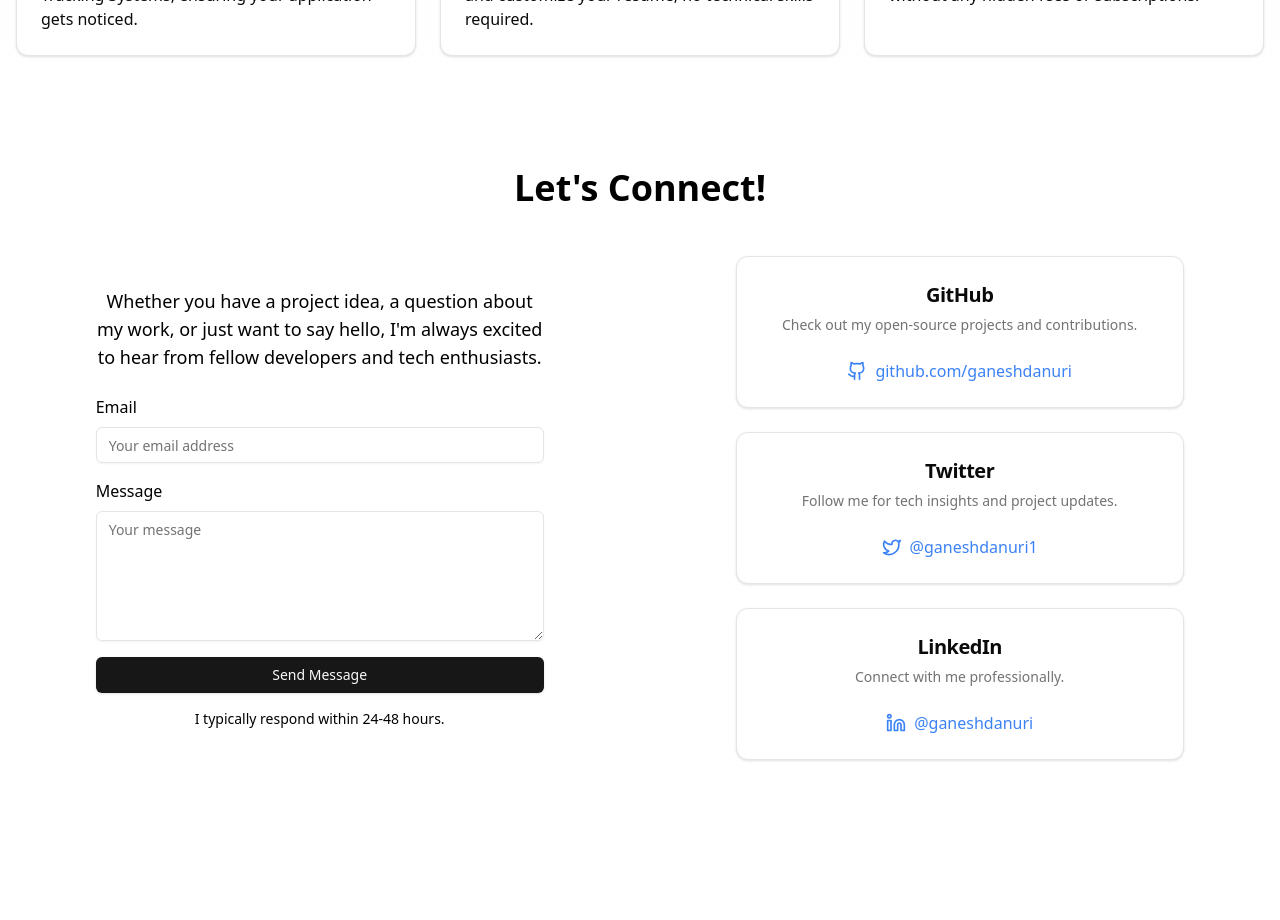
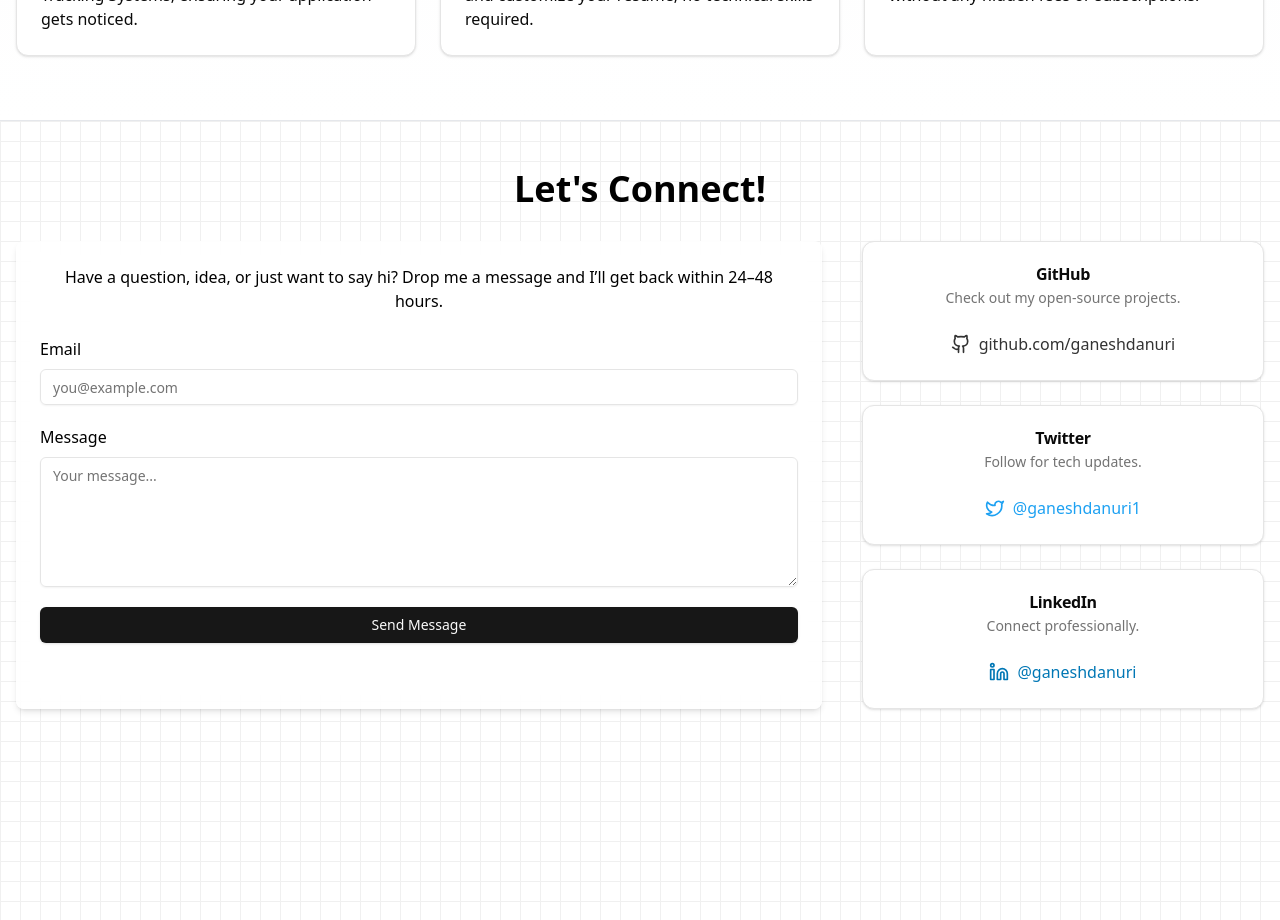
Before and after one commit to ganeshdanuri/mirai, a React (Vite) app in the folder client/: page / in a window 1280 px wide. Shown: the part 680-1600 px from the top of the page. Built offline with nearby package versions, Linux system fonts and the light colour scheme; a web font is replaced by a local one; what @react-pdf/renderer would draw is missing.

Commit message:
Update Support.jsx

```diff
--- a/client/src/components/Support.jsx
+++ b/client/src/components/Support.jsx
@@ -2,7 +2,9 @@ import { useForm } from "react-hook-form";
 import { zodResolver } from "@hookform/resolvers/zod";
 import * as z from "zod";
 import emailjs from "@emailjs/browser";
-import { Github, Twitter, Linkedin } from "lucide-react";
+import { Github, Twitter, Linkedin, Loader2, CheckCircle } from "lucide-react";
+import { motion } from "framer-motion";
+
 import {
   Form,
   FormControl,
@@ -28,28 +30,36 @@ const formSchema = z.object({
   message: z.string().min(1, { message: "Please enter a message" }),
 });
 
-const SocialLink = ({ href, icon: Icon, children }) => (
+const SocialLink = ({ href, icon: Icon, children, color }) => (
   <a
     href={href}
     target="_blank"
     rel="noopener noreferrer"
-    className="flex items-center space-x-2 text-blue-500 hover:underline"
+    className="flex items-center space-x-2 hover:underline"
+    style={{ color }}
   >
     <Icon className="h-5 w-5" />
     <span>{children}</span>
   </a>
 );
 
+const BackgroundLines = () => (
+  <div className="absolute inset-0 -z-10 bg-[radial-gradient(transparent_1px,transparent_1px),_linear-gradient(to_right,#f0f0f0_1px,transparent_1px),_linear-gradient(to_bottom,#f0f0f0_1px,transparent_1px)] bg-[length:20px_20px]" />
+);
+
 const SupportPage = () => {
   const { toast } = useToast();
-
   const form = useForm({
     resolver: zodResolver(formSchema),
-    defaultValues: {
-      reply_to: "",
-      message: "",
-    },
+    defaultValues: { reply_to: "", message: "" },
   });
+
+  const {
+    handleSubmit,
+    control,
+    reset,
+    formState: { isSubmitting, isSubmitSuccessful },
+  } = form;
 
   const onSubmit = async (data) => {
     try {
@@ -66,9 +76,8 @@ const SupportPage = () => {
         title: "Message sent successfully!",
         description: "I'll get back to you as soon as possible.",
       });
-      form.reset();
+      reset();
     } catch (error) {
-      console.error(error);
       toast({
         title: "Failed to send message",
         description: "Please try again later.",
@@ -78,79 +87,103 @@ const SupportPage = () => {
   };
 
   return (
-    <div id="support" className="min-h-screen bg-background border-t-1">
-      <div className="container mx-auto px-4 py-8 md:py-12">
-        <h1 className="text-3xl md:text-4xl font-bold text-foreground mb-6 text-center">
+    <div
+      id="support"
+      className="relative min-h-screen bg-background border-t overflow-hidden"
+    >
+      <BackgroundLines />
+      <div className="container mx-auto px-4 py-12">
+        <motion.h1
+          initial={{ opacity: 0, y: -10 }}
+          animate={{ opacity: 1, y: 0 }}
+          transition={{ duration: 0.5 }}
+          className="text-4xl font-bold text-center text-foreground mb-8"
+        >
           Let's Connect!
-        </h1>
-        <div className="flex flex-col lg:flex-row gap-8">
-          <section className="w-full lg:w-1/2 flex justify-center items-center">
-            <div className="max-w-md mx-auto">
-              <p className="text-base md:text-lg text-muted-foreground mb-6 text-center">
-                Whether you have a project idea, a question about my work, or
-                just want to say hello, I'm always excited to hear from fellow
-                developers and tech enthusiasts.
+        </motion.h1>
+
+        <div className="flex flex-col lg:flex-row gap-10">
+          <motion.section
+            initial={{ opacity: 0, x: -20 }}
+            animate={{ opacity: 1, x: 0 }}
+            transition={{ duration: 0.6 }}
+            className="w-full lg:w-2/3 bg-white p-6 rounded-lg shadow-md backdrop-blur-md bg-opacity-80"
+          >
+            <p className="text-center text-muted-foreground mb-6">
+              Have a question, idea, or just want to say hi? Drop me a message
+              and I’ll get back within 24–48 hours.
             </p>
 
+            {isSubmitSuccessful && (
+              <div className="flex justify-center items-center text-green-600 mb-4">
+                <CheckCircle className="mr-2" /> Message sent!
+              </div>
+            )}
+
             <Form {...form}>
-                <form
-                  onSubmit={form.handleSubmit(onSubmit)}
-                  className="space-y-4"
-                >
+              <form onSubmit={handleSubmit(onSubmit)} className="space-y-5">
                 <FormField
-                    control={form.control}
+                  control={control}
                   name="reply_to"
                   render={({ field }) => (
                     <FormItem>
                       <FormLabel>Email</FormLabel>
                       <FormControl>
-                          <Input placeholder="Your email address" {...field} />
+                        <Input placeholder="you@example.com" {...field} />
                       </FormControl>
                       <FormMessage />
                     </FormItem>
                   )}
                 />
                 <FormField
-                    control={form.control}
+                  control={control}
                   name="message"
                   render={({ field }) => (
                     <FormItem>
                       <FormLabel>Message</FormLabel>
                       <FormControl>
-                          <Textarea placeholder="Your message" {...field} />
+                        <Textarea placeholder="Your message..." {...field} />
                       </FormControl>
                       <FormMessage />
                     </FormItem>
                   )}
                 />
-                  <Button type="submit" className="w-full">
-                    Send Message
+                <Button
+                  type="submit"
+                  className="w-full"
+                  disabled={isSubmitting}
+                >
+                  {isSubmitting ? (
+                    <>
+                      <Loader2 className="mr-2 h-4 w-4 animate-spin" />{" "}
+                      Sending...
+                    </>
+                  ) : (
+                    "Send Message"
+                  )}
                 </Button>
               </form>
             </Form>
+          </motion.section>
 
-              <p className="mt-4 text-sm text-muted-foreground text-center">
-                I typically respond within 24-48 hours.
-              </p>
-            </div>
-          </section>
-
-          <section className="w-full lg:w-1/2 bg-muted p-6 rounded-lg">
-            <div className="max-w-md mx-auto">
-              <div className="grid gap-6">
+          <motion.section
+            initial={{ opacity: 0, x: 20 }}
+            animate={{ opacity: 1, x: 0 }}
+            transition={{ duration: 0.6 }}
+            className="w-full lg:w-1/3 grid gap-6"
+          >
             <Card>
               <CardHeader>
-                    <CardTitle className="text-xl text-center">
-                      GitHub
-                    </CardTitle>
+                <CardTitle className="text-center">GitHub</CardTitle>
                 <CardDescription className="text-center">
-                      Check out my open-source projects and contributions.
+                  Check out my open-source projects.
                 </CardDescription>
               </CardHeader>
               <CardContent className="flex justify-center">
                 <SocialLink
-                      href="https://github.com/ganeshdanuri/"
+                  href="https://github.com/ganeshdanuri"
                   icon={Github}
+                  color="#333"
                 >
                   github.com/ganeshdanuri
                 </SocialLink>
@@ -159,17 +192,16 @@ const SupportPage = () => {
 
             <Card>
               <CardHeader>
-                    <CardTitle className="text-xl text-center">
-                      Twitter
-                    </CardTitle>
+                <CardTitle className="text-center">Twitter</CardTitle>
                 <CardDescription className="text-center">
-                      Follow me for tech insights and project updates.
+                  Follow for tech updates.
                 </CardDescription>
               </CardHeader>
               <CardContent className="flex justify-center">
                 <SocialLink
                   href="https://x.com/ganeshdanuri1"
                   icon={Twitter}
+                  color="#1DA1F2"
                 >
                   @ganeshdanuri1
                 </SocialLink>
@@ -178,25 +210,22 @@ const SupportPage = () => {
 
             <Card>
               <CardHeader>
-                    <CardTitle className="text-xl text-center">
-                      LinkedIn
-                    </CardTitle>
+                <CardTitle className="text-center">LinkedIn</CardTitle>
                 <CardDescription className="text-center">
-                      Connect with me professionally.
+                  Connect professionally.
                 </CardDescription>
               </CardHeader>
               <CardContent className="flex justify-center">
                 <SocialLink
                   href="https://www.linkedin.com/in/ganeshdanuri/"
                   icon={Linkedin}
+                  color="#0077B5"
                 >
                   @ganeshdanuri
                 </SocialLink>
               </CardContent>
             </Card>
-              </div>
-            </div>
-          </section>
+          </motion.section>
         </div>
       </div>
     </div>
```
Lines whose indentation alone changed are shown as unchanged.
